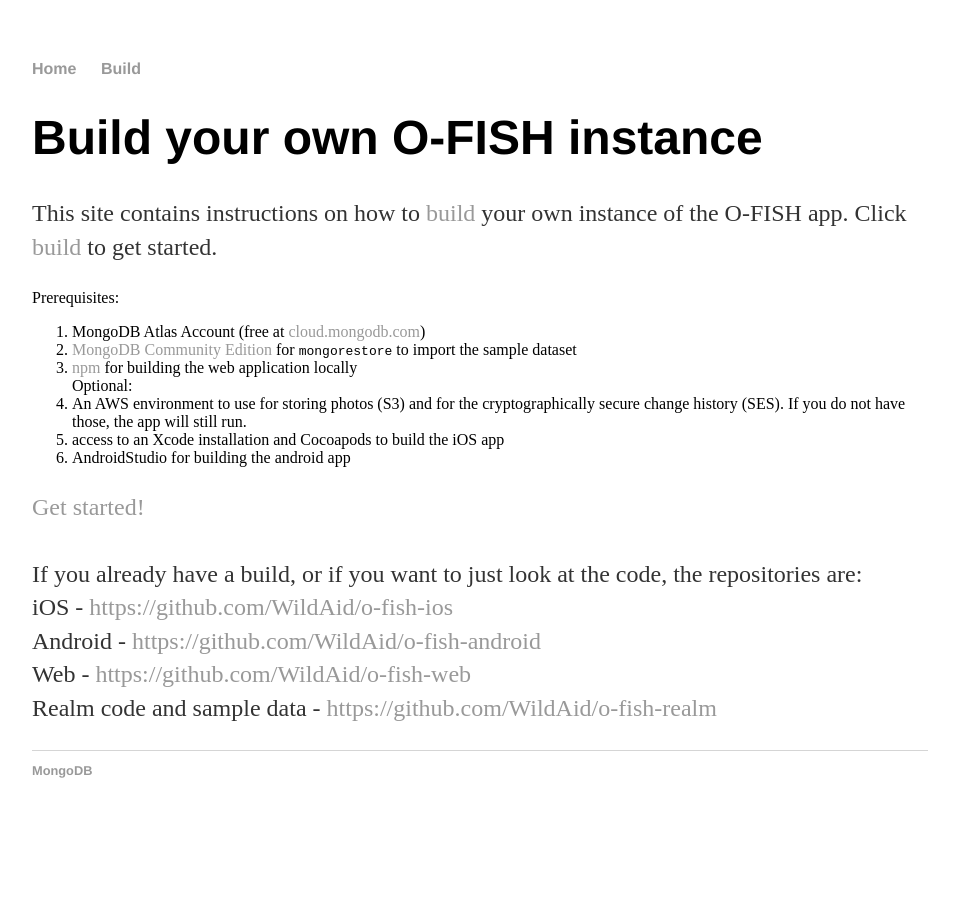
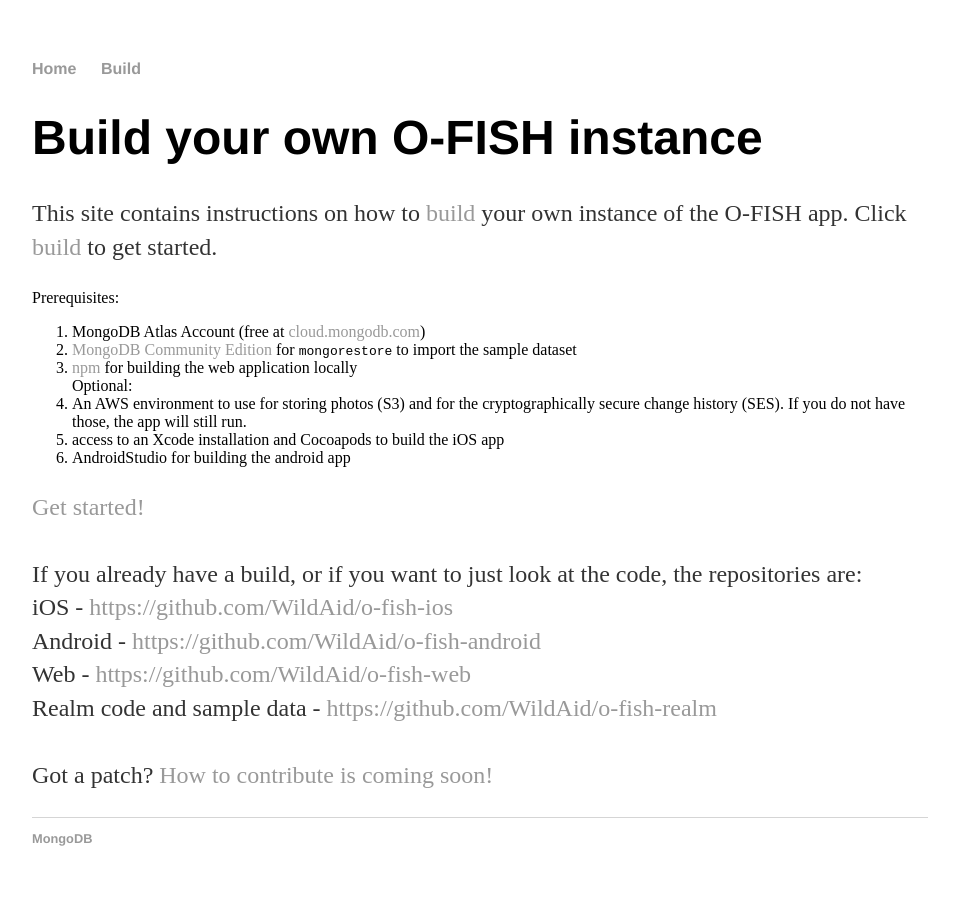
Before and after one commit to Sheeri/sheeri.github.io, a Jekyll site: the page built from index.html, in a window 1280 px wide. Shown: the whole page, without its empty margins (160-1119 px from the left). Built offline with Jekyll 4.4.1, drawn with Linux system fonts in a browser that asks for light colours.

Commit message:
linking to contribute from top-level

```diff
--- a/index.html
+++ b/index.html
@@ -22,3 +22,5 @@
 Android - <A HREF="https://github.com/WildAid/o-fish-android">https://github.com/WildAid/o-fish-android</A><BR>
 Web - <A HREF="https://github.com/WildAid/o-fish-web">https://github.com/WildAid/o-fish-web</A><BR>
 Realm code and sample data - <A HREF="https://github.com/WildAid/o-fish-realm">https://github.com/WildAid/o-fish-realm</A><BR>
+<BR>
+Got a patch? <A HREF="/contribute">How to contribute is coming soon!</A><BR>
```
